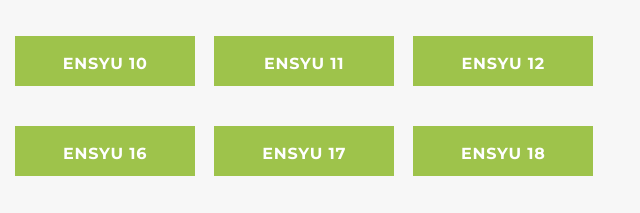
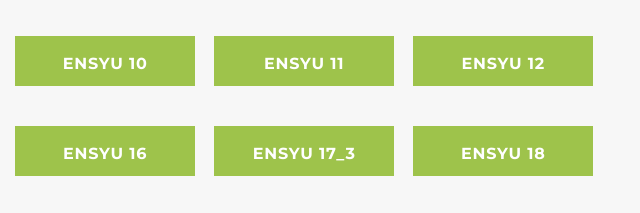
Before and after one commit to Se20245/J2A117, a plain HTML site: page portfolio/index.html in a window 1280 px wide. Shown: the part 968-1181 px from the top of the page, 622-1262 px from the left. Drawn offline with nearby package versions, Linux system fonts and the light colour scheme.

Commit message:
Update index.html

```diff
--- a/portfolio/index.html
+++ b/portfolio/index.html
@@ -71,7 +71,7 @@
 						<a class="works-item btn-open" href="../ensyu/14.html">ENSYU 14</a>
 						<a class="works-item btn-open" href="../ensyu/15.html">ENSYU 15</a>
 						<a class="works-item btn-open" href="../ensyu/16.html">ENSYU 16</a>
-						<a class="works-item btn-open" href="../ensyu/17.html">ENSYU 17</a>
+						<a class="works-item btn-open" href="../ensyu/17.html">ENSYU 17_3</a>
 						<a class="works-item btn-open" href="../ensyu/18.html">ENSYU 18</a>
 						<a class="works-item btn-open" href="../ensyu/19_2.html">ENSYU 19</a>
 						<a class="works-item btn-open" href="../ensyu/20.html">ENSYU 20</a>
```
